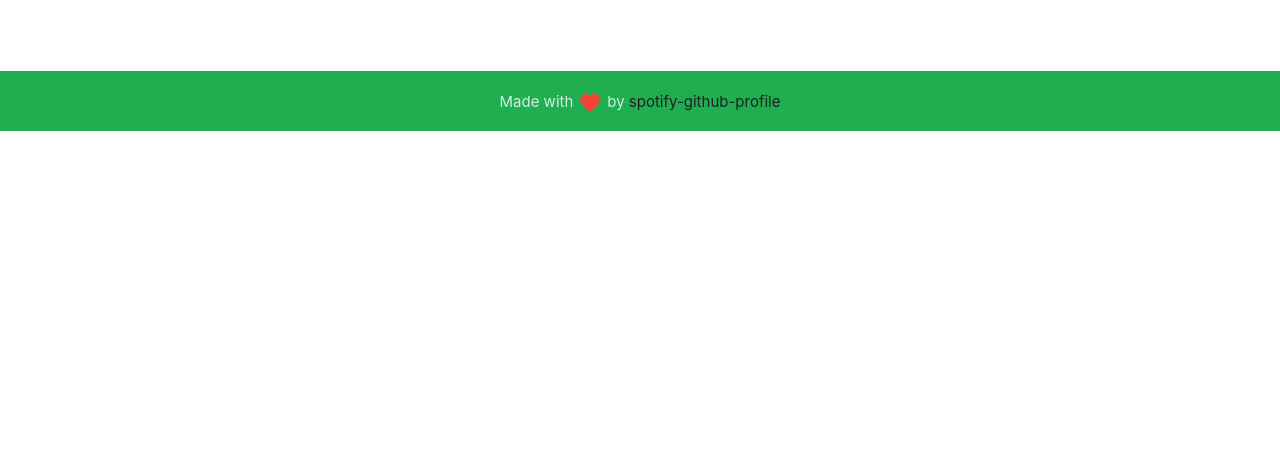
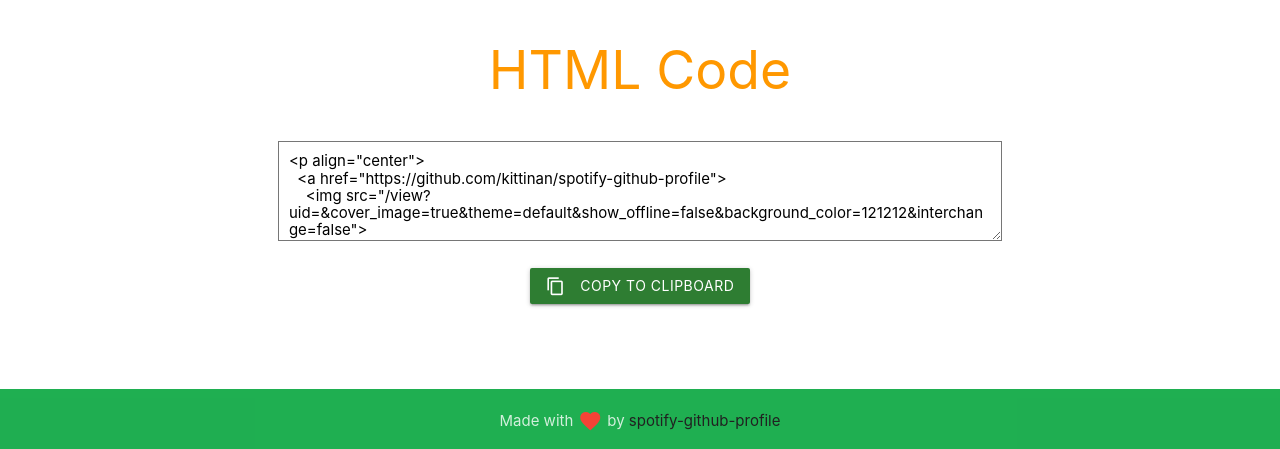
Before and after one commit to kittinan/spotify-github-profile, a Flask app: template api/templates/callback.html.j2 in a window 1280 px wide. Shown: the part 1029-1478 px from the top of the page. Before the commit the page ends 1160 px from the top, so only its background shows below. Run offline with Flask 3, Linux system fonts and the light colour scheme; the template is opened without the code that fills it, so the values that code supplies are empty; parts of the project's set-up code (start-up, migrations or seed data) failed here and were passed over; some libraries are stand-ins or nearby versions.

Commit message:
feat: add HTML code section and copy button to callback template

```diff
--- a/api/templates/callback.html.j2
+++ b/api/templates/callback.html.j2
@@ -70,7 +70,7 @@
     <div class="container">
       <br><br>
       <div class="row center">
-        <h2 class="header center orange-text">Markdown code</h2>
+        <h2 class="header center orange-text">Markdown Code</h2>
       </div>
 
       <div class="row center">
@@ -168,6 +168,29 @@
       <div class="row center">
         <img id="example-view" />
       </div>
+
+      <div class="row center">
+        <h2 class="header center orange-text">HTML Code</h2>
+      </div>
+
+      <div class="row center">
+        <div class="col s0 m1"></div>
+        <div class="col s12 m10">
+          <textarea id="html-code"
+            style="width: 100%;height: 100px; padding: 10px;"></textarea>
+        </div>
+        <div class="col s0 m1"></div>
+      </div>
+
+      <div class="row center">
+        <div style="margin-top: 20px; margin-bottom: 20px;">
+          <button class="waves-effect waves-light btn green darken-3" data-clipboard-target="#html-code">
+            <i class="material-icons left">content_copy</i> Copy to clipboard
+          </button>
+        </div>
+      </div>
+
+
       <br><br>
 
     </div>
@@ -199,6 +222,7 @@
   <script>
     var uid = "{{uid}}";
     var markdownCodeTextArea = $('#markdown-code');
+    var htmlCodeTextArea = $('#html-code');
     var exampleView = $("#example-view");
     var urlParams = {
       uid: uid,
@@ -220,6 +244,14 @@
 
       exampleView.attr('src', viewUrlWithParams);
       markdownCodeTextArea.text(`[![spotify-github-profile](${viewUrlWithParams})](${url})`);
+
+      // Generate HTML code
+      var htmlCode = `<p align="center">
+  <a href="${url}">
+    <img src="${viewUrlWithParams}">
+  </a>
+</p>`;
+      htmlCodeTextArea.text(htmlCode);
     }
 
     updateUrl();
```
